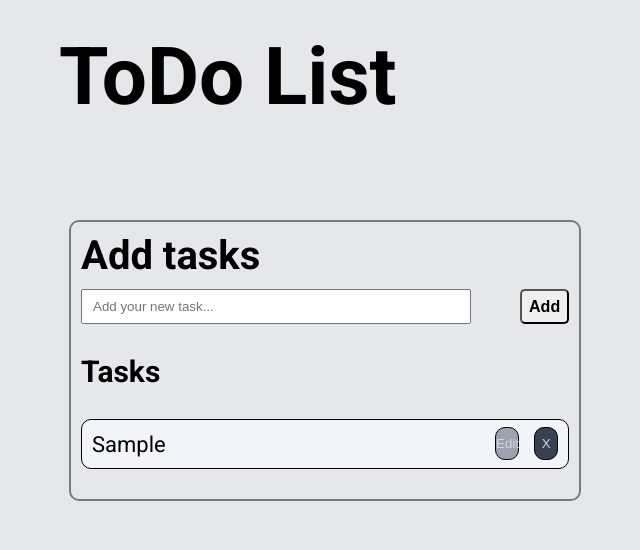
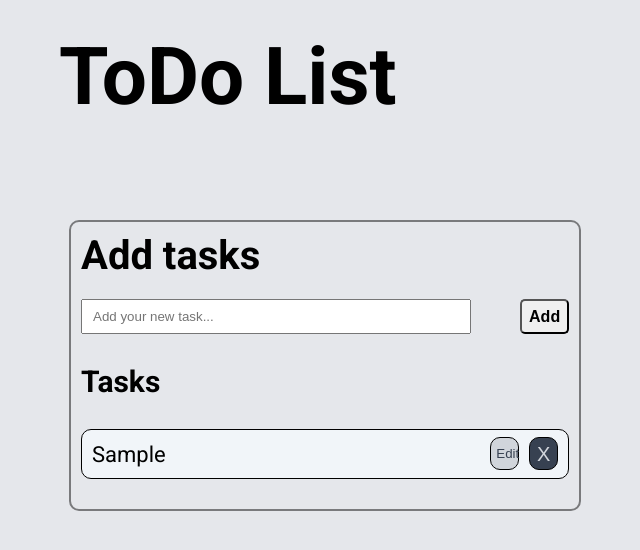
Before and after one commit to MarioMilosevic/To-do-list, a website built with Vite: page index.html in a window 1280 px wide. Both pictures are taken after typing "Sample" into the empty fields and a click on the button "Add". Shown: the whole page, without its empty margins (31-671 px from the left). Built offline with nearby package versions, Linux system fonts and the light colour scheme.

Commit message:
Add hidden input into taskDiv

```diff
--- a/constants.js
+++ b/constants.js
@@ -1,7 +1,7 @@
 "use strict";
 
 export function init() {
-  const taskArr = []
+  const taskArr = [];
   const input = document.querySelector(".input");
   const btn = document.querySelector(".btn");
   const tasks = document.querySelector(".tasks");
@@ -9,6 +9,6 @@ export function init() {
     input,
     btn,
     tasks,
-    taskArr
+    taskArr,
   };
 }
--- a/helpers.js
+++ b/helpers.js
@@ -2,7 +2,6 @@
 
 export const createDiv = (obj, parent, arr) => {
   const taskDiv = document.createElement("div");
-  taskDiv.textContent = obj.text;
   taskDiv.classList.add("taskDiv");
   const taskRemoveBtn = document.createElement("button");
   taskRemoveBtn.classList.add("taskRemoveBtn");
@@ -10,16 +9,34 @@ export const createDiv = (obj, parent, arr) => {
   const taskEditBtn = document.createElement("button");
   taskEditBtn.classList.add("taskEditBtn");
   taskEditBtn.textContent = "Edit";
-  taskDiv.appendChild(taskRemoveBtn);
-  taskDiv.appendChild(taskEditBtn);
-  parent.appendChild(taskDiv);
+  const taskInput = document.createElement('input')
+  taskInput.classList.add('taskInput', 'hidden')
+  taskDiv.textContent = obj.text;
+  taskDiv.append(taskEditBtn, taskRemoveBtn, taskInput)
+  // taskDiv.appendChild(taskEditBtn);
+  // taskDiv.appendChild(taskRemoveBtn);
+  parent.append(taskDiv);
 
-  btnEvent(taskRemoveBtn, obj, taskDiv, arr);
+  btnRemoveEvent(taskRemoveBtn, obj, taskDiv, arr);
+  btnEditEvent(taskEditBtn, obj, taskDiv);
 };
-
-const btnEvent = (btn, el, div, arr) => {
+// sakrijem div, napravim input sa istom klasom i asignujem joj ovaj textContent pa nakon zavrsetka editovanja vratim div a proslijedim mu textContent iz inputa a sakrijem input
+const btnRemoveEvent = (btn, el, div, arr) => {
   btn.addEventListener("click", function () {
     el.removeTask(div);
     arr.splice(el.index, 1);
   });
 };
+
+const btnEditEvent = (btn, el, div) => {
+  btn.addEventListener("click", function () {
+    // el.editTask(div)
+    // div.focus()
+    console.log('div', div);
+    console.log('');
+  });
+};
+
+const editTask = (task, div) => {
+
+}
--- a/main.js
+++ b/main.js
@@ -2,8 +2,6 @@
 import { init } from "./constants";
 import { createDiv } from "./helpers";
 const { btn, input, tasks, taskArr } = init();
-
-
 
 class TaskCreator {
   constructor(text) {
@@ -11,6 +9,9 @@ class TaskCreator {
   }
   removeTask(el) {
     el.remove();
+  }
+  editTask(el){
+    el.setAttribute('contentEditable', true)
   }
 }
 
@@ -20,9 +21,18 @@ btn.addEventListener("click", function () {
     const task = new TaskCreator(inputText);
     createDiv(task, tasks, taskArr);
     input.value = "";
-    taskArr.push(task)
-    console.log(taskArr);
-  } else {
-    return;
+    taskArr.push(task);
   }
 });
+
+input.addEventListener("keypress", function (e) {
+  if (e.key === "Enter") {
+    let inputText = input.value;
+    if (inputText !== "") {
+      const task = new TaskCreator(inputText);
+      createDiv(task, tasks, taskArr);
+      input.value = "";
+      taskArr.push(task);
+    }
+  }
+});
--- a/style.css
+++ b/style.css
@@ -60,6 +60,7 @@ body {
 }
 
 .options {
+  margin-top: 1rem;
   width: 100%;
   display: flex;
   justify-content: space-between;
@@ -79,7 +80,7 @@ body {
   font-weight: 600;
 }
 
-.taskDiv {
+.taskDiv, .taskInput {
   display: flex;
   justify-content: space-between;
   background-color: #f1f5f9;
@@ -94,24 +95,32 @@ body {
   font-size: 2.2rem;
 }
 
+.hidden {
+  display: none;
+}
+
+
 .taskEditBtn {
   border: 1px solid black;
-  border-radius: 10px;
-  width: 5%;
+  border-radius:  10px;
+padding: 0.5rem;
+  width: 6%;
   height: 70%;
-  color: var(--color-accent-light);
+  color: var(--color-gray-dark);
   position: absolute;
   top: 14%;
   right: 10%;
   cursor: pointer;
-  background-color: var(--color-accent-shade1);
+  background-color: var(--color-accent-light);
 }
 
 .taskRemoveBtn {
   border: 1px solid black;
-  border-radius: 10px;
-  width: 5%;
+ border-radius:  10px;
+  width: 6%;
   height: 70%;
+  padding: 0.5rem;
+  font-size: 2rem;
   color: var(--color-accent-light);
   position: absolute;
   top: 14%;
```
